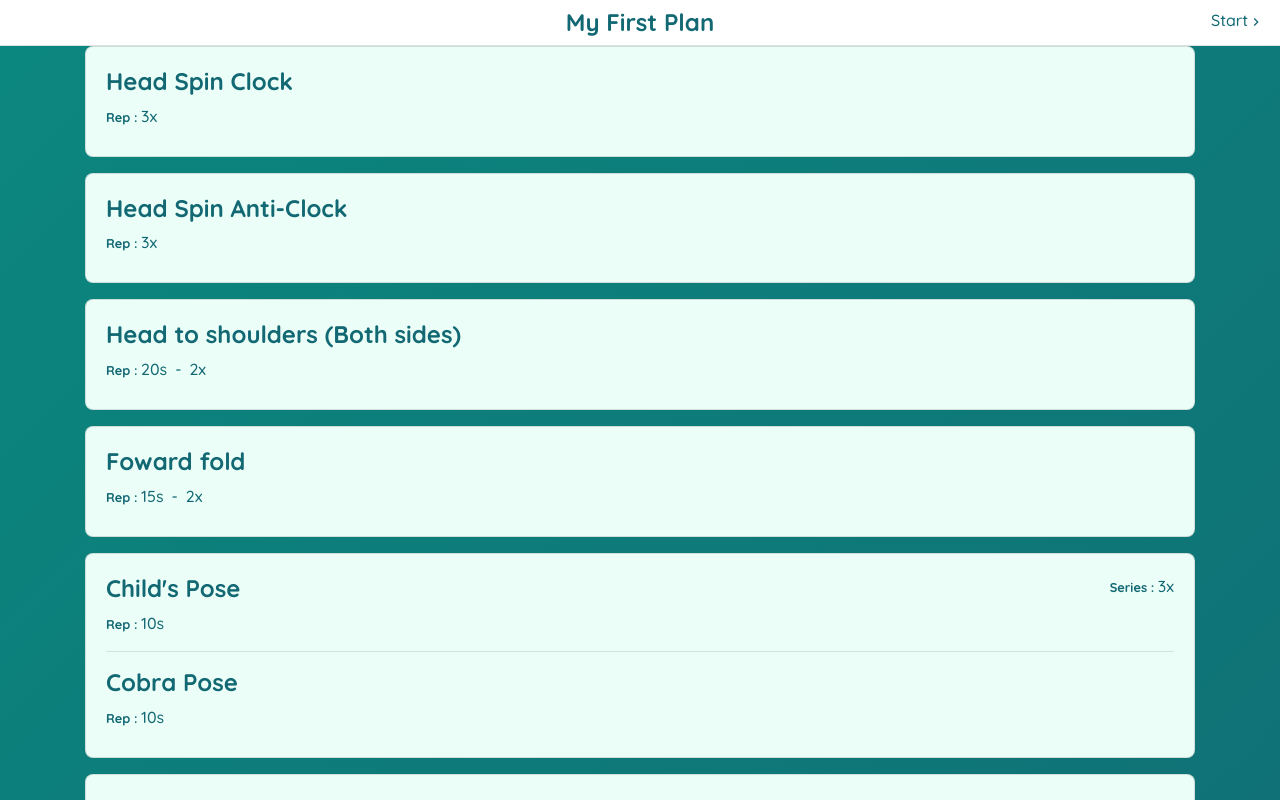
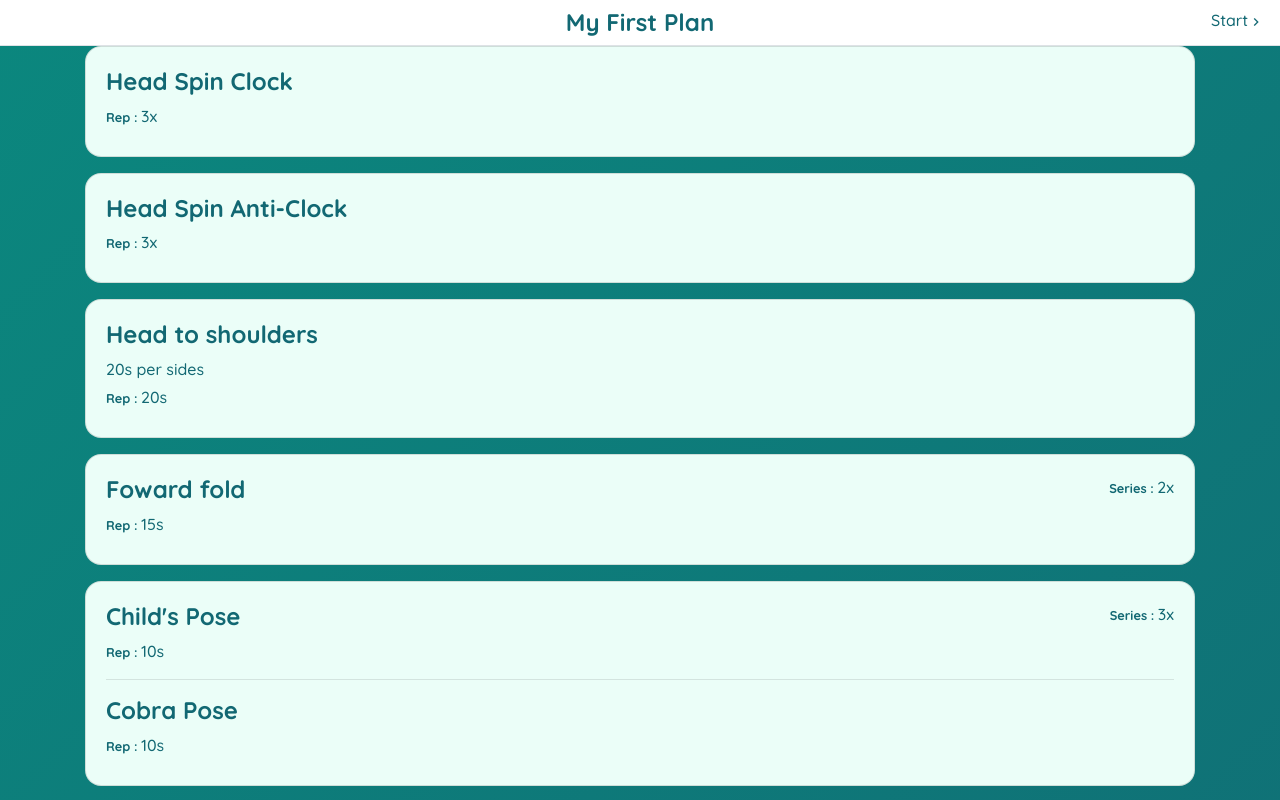
Before and after one commit to williamLafortuneCaissy/trainingApp, a React (Create React App) app: page / in a window 1280 px wide. Shown: the top 800 px of the page. Built offline with nearby package versions, Linux system fonts and the light colour scheme.

Commit message:
Quick ui fixes
- updated timer modal
- fixed app scroll

- Added description

```diff
--- /dev/null
+++ b/src/assets/scss/components/_planExercise.scss
@@ -0,0 +1,22 @@
+
+
+.series-btn {
+    @include reboot-button();
+
+    border-radius: $border-radius;
+    background-color: $light;
+    color: $primary;
+    display: inline-flex;
+    align-items: center;
+    justify-content: center;
+    width: 3rem;
+    height: 4rem;
+    margin-left: map-get($spacers, 3) / 2;
+    margin-right: map-get($spacers, 3) / 2;
+
+
+    &.done {
+        background-color: $secondary;
+        color: $light;
+    }
+}
--- a/src/assets/scss/components/_timer.scss
+++ b/src/assets/scss/components/_timer.scss
@@ -2,9 +2,11 @@
 .timer {
     .modal{
         &-content {
-            height: calc(100vw - 30px);
-            width: calc(100vw - 30px);
-            border-radius: 50%;
+            height: calc(75vw);
+            width: calc(75vw);
+            margin: auto;
+            // border-radius: 50%;
+            border-radius: $border-radius-lg;
         }
 
         &-body {
--- /dev/null
+++ b/src/assets/scss/mixin/reboot.scss
@@ -0,0 +1,24 @@
+// https://gist.github.com/MoOx/9137295
+@mixin reboot-button {
+    border: none;
+    margin: 0;
+    padding: 0;
+    width: auto;
+    overflow: visible;
+
+    background: transparent;
+
+    /* inherit font & color from ancestor */
+    color: inherit;
+    font: inherit;
+
+    /* Normalize `line-height`. Cannot be changed from `normal` in Firefox 4+. */
+    line-height: normal;
+
+    /* Corrects font smoothing for webkit */
+    -webkit-font-smoothing: inherit;
+    -moz-osx-font-smoothing: inherit;
+
+    /* Corrects inability to style clickable `input` types in iOS */
+    -webkit-appearance: none;
+}
--- a/src/assets/scss/style.scss
+++ b/src/assets/scss/style.scss
@@ -10,9 +10,6 @@ $dark: #001726;
 
 $body-color: $primary;
 $text-muted: $tertiary;
-$card-bg: $light;
-$btn-white-space: nowrap;
-$input-btn-padding-x-lg: 2rem;
 
 $font-family-base: 'Quicksand', sans-serif;
 $font-weight-light: 400;
@@ -21,20 +18,29 @@ $font-weight-bold: 700;
 $headings-font-weight: $font-weight-bold;
 $enable-shadows: true;
 
+$border-radius-sm: .25rem;
 $border-radius: .5rem;
+$border-radius-lg: 1rem;
+
+$card-bg: $light;
+$card-border-radius: $border-radius-lg;
+
 $btn-border-radius-sm: 100px;
 $btn-border-radius: 100px;
 $btn-border-radius-lg: 100px;
+$btn-white-space: nowrap;
+$input-btn-padding-x-lg: 2rem;
+
 $modal-dialog-margin: 15px;
-
 // $enable-gradients: true;
 
 
 @import "bootstrap/scss/bootstrap";
+@import "mixin/reboot";
 @import "components/header";
+@import "components/planExercise";
 @import "components/timer";
 @import "custom/buttons";
-
 
 
 .container-mobile {
@@ -47,10 +53,28 @@ body {
     min-height: 100vh;
 }
 
+i, i+* {
+    vertical-align: middle;
+}
+
+// helpers
+.sticky-bottom {
+    @supports (position: sticky) {
+        position: sticky;
+        bottom: 0;
+        z-index: $zindex-sticky;
+    }
+}
+.lh-1 {
+    line-height: 1 !important
+}
+
+
+// components
 .card {
     color: $body-color;
 }
 
-i, i+* {
-    vertical-align: middle;
+.btn-light {
+    color: $primary
 }
--- a/src/components/PlanActive.js
+++ b/src/components/PlanActive.js
@@ -17,7 +17,7 @@ const PlanActive = () => {
 
     return (
         <>
-            <div className="vh-100 d-flex flex-column">
+            <div className="min-vh-100 d-flex flex-column">
                 {/* <Prompt when={true} message={'Are you sure you want to leave?'} /> */}
                 <Prompt when={true} message={promptMessage}/>
                 <Header title={data.title} backHref={'/'} />
--- a/src/components/PlanView.js
+++ b/src/components/PlanView.js
@@ -26,8 +26,10 @@ const PlanView = () => {
                                         </div>
                                     }
                                 </div>
+                                {exercise.description &&
+                                    <p className="mb-1">{exercise.description}</p>
+                                }
                                 <div className="mb-2">
-
                                     <span className="font-weight-bold small">Rep : </span>
                                     <span>
                                         {exercise.time && `${exercise.time}s`}
--- a/src/components/global/header.js
+++ b/src/components/global/header.js
@@ -6,7 +6,7 @@ import { Link } from 'react-router-dom';
 
 const Header = (props) => {
     return (
-        <header className="header">
+        <header className="header sticky-top">
             <div className="header-left">
                 {props.backHref &&
                     <Link className="header-btn" to={props.backHref}>
--- a/src/components/global/timer.js
+++ b/src/components/global/timer.js
@@ -39,8 +39,8 @@ const Timer = (props) => {
     return (
         <Fragment>
 
-            <Button size="lg" onClick={startTimer}>Open modal</Button>
-            <Modal show={timer} onHide={stopTimer} className="text-dark timer">
+            <Button size="lg" onClick={startTimer}>Start Timer</Button>
+            <Modal centered show={timer} onHide={stopTimer} className="text-dark timer">
                 <Modal.Body>
                     <div>
                         <div className="display-1 timer-number mb-5">
--- a/src/data/dataSceance.js
+++ b/src/data/dataSceance.js
@@ -6,6 +6,7 @@ const data = {
             "exercises": [
                 {
                     "title": "Head Spin Clock",
+                    "description": null,
                     "time": null,
                     "rep": 3,
                 },
@@ -16,6 +17,7 @@ const data = {
             "exercises": [
                 {
                     "title": "Head Spin Anti-Clock",
+                    "description": null,
                     "time": null,
                     "rep": 3,
                 },
@@ -25,19 +27,21 @@ const data = {
             "series": null,
             "exercises": [
                 {
-                    "title": "Head to shoulders (Both sides)",
+                    "title": "Head to shoulders",
+                    "description": "20s per sides",
                     "time": 20,
-                    "rep": 2,
+                    "rep": null,
                 },
             ],
         },
         {
-            "series": null,
+            "series": 2,
             "exercises": [
                 {
                     "title": "Foward fold",
+                    "description": null,
                     "time": 15,
-                    "rep": 2,
+                    "rep": null,
                 },
             ],
         },
@@ -46,11 +50,13 @@ const data = {
             "exercises": [
                 {
                     "title": "Child's Pose",
+                    "description": null,
                     "time": 10,
                     "rep": null,
                 },
                 {
                     "title": "Cobra Pose",
+                    "description": null,
                     "time": 10,
                     "rep": null,
                 },
@@ -61,11 +67,13 @@ const data = {
             "exercises": [
                 {
                     "title": "Down-Dog",
+                    "description": null,
                     "time": 20,
                     "rep": null,
                 },
                 {
                     "title": "Pidgeon pose",
+                    "description": null,
                     "time": 20,
                     "rep": null,
                 },
@@ -76,6 +84,7 @@ const data = {
             "exercises": [
                 {
                     "title": "Full Body Stretch",
+                    "description": null,
                     "time": 10,
                     "rep": null,
                 },
@@ -86,6 +95,7 @@ const data = {
             "exercises": [
                 {
                     "title": "Back twist",
+                    "description": null,
                     "time": 10,
                     "rep": null,
                 },
@@ -96,6 +106,7 @@ const data = {
             "exercises": [
                 {
                     "title": "Big hug - Rounded back",
+                    "description": null,
                     "time": 10,
                     "rep": null,
                 },
@@ -106,6 +117,7 @@ const data = {
             "exercises": [
                 {
                     "title": "Butterfly",
+                    "description": null,
                     "time": 20,
                     "rep": null,
                 },
@@ -116,6 +128,7 @@ const data = {
             "exercises": [
                 {
                     "title": "1 legged fowad Fold",
+                    "description": null,
                     "time": 20,
                     "rep": null,
                 },
@@ -126,6 +139,7 @@ const data = {
             "exercises": [
                 {
                     "title": "Wide-angle Foward Fold",
+                    "description": null,
                     "time": 20,
                     "rep": null,
                 },
```
Also changed, not shown: 2 other files (tests, documents, lock files or other folders).
